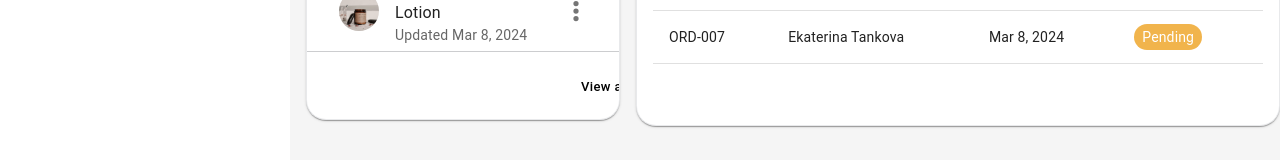
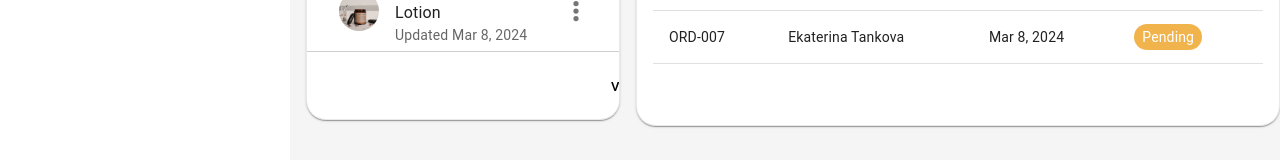
Before and after one commit to harivijay1998/DeviasKit, a React (Create React App) app: page /home in a window 1280 px wide. Shown: the part 1188-1348 px from the top of the page. Built offline with nearby package versions, Linux system fonts and the light colour scheme.

Commit message:
final commit

```diff
--- a/src/components/DashBoard.js
+++ b/src/components/DashBoard.js
@@ -210,7 +210,8 @@ const Dashboard = () => {
           backgroundColor: "#f5f5f5",
           minHeight: "180vh",
           marginTop: "127px",
-          marginBlockEnd:'130px'
+          marginBlockEnd:'130px',
+          marginLeft:'0px'
         }}
       >
         <Grid container spacing={2}>
@@ -450,7 +451,7 @@ const Dashboard = () => {
                   sx={{
                     backgroundColor: "transparent",
                     color: "black",
-                    left: "250px",
+                    left: "280px",
                     mt: "0px",
                     top:"10px",
                     fontSize: "13px",
@@ -524,7 +525,7 @@ const Dashboard = () => {
                 sx={{
                   backgroundColor: "transparent",
                   color: "black",
-                  left: "660px",
+                  left: "700px",
                   mt: "10px",
                   top:'-10px',
                   fontSize: "13px",
```
